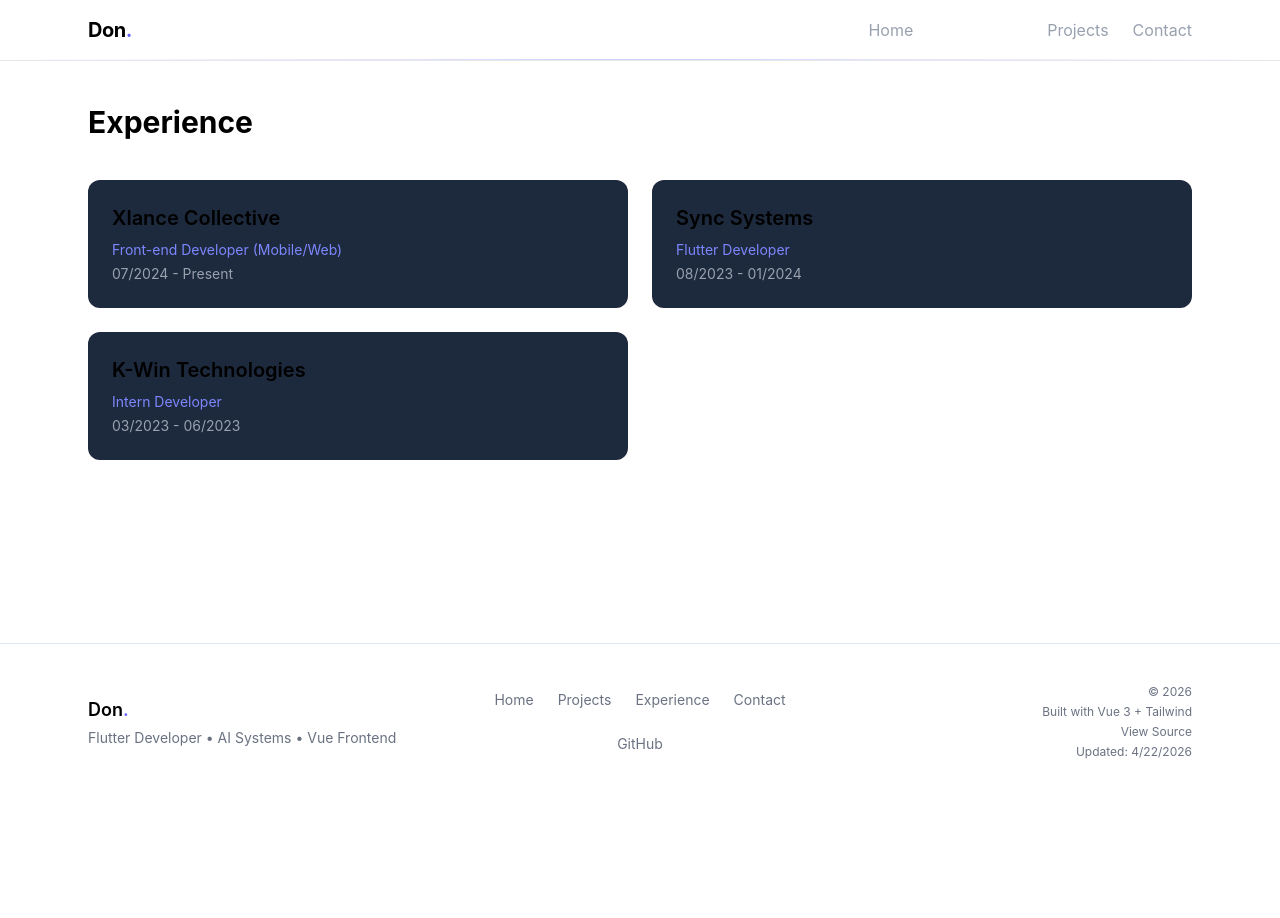
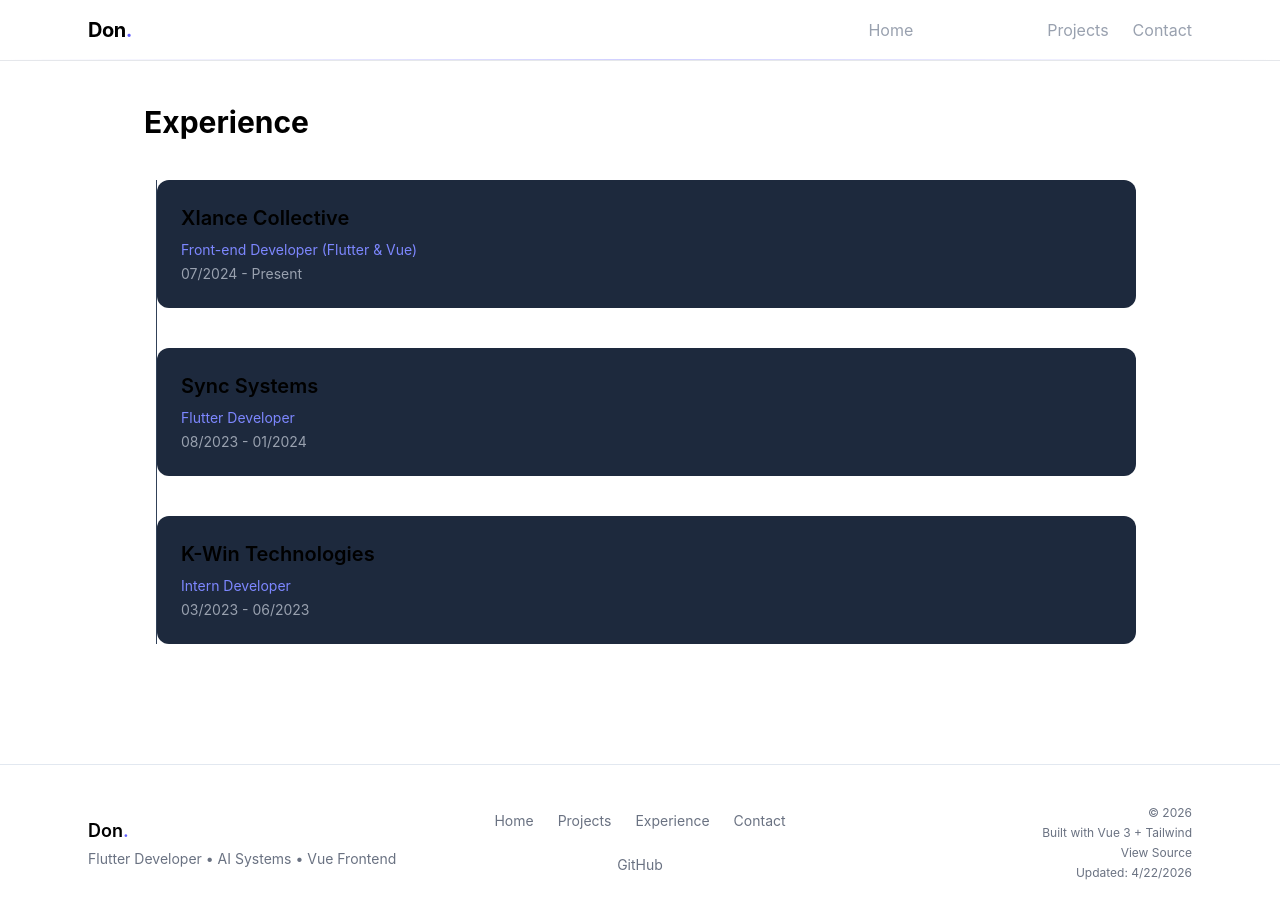
Before and after one commit to donKhant-programmer/donkhant-portfolio, a Vue app: page /experience in a window 1280 px wide. Shown: the top 918 px of the page. Before the commit the page ends 800 px from the top, so only its background shows below. Built offline with nearby package versions, Linux system fonts and the light colour scheme.

Commit message:
company timeline display ui change

```diff
--- a/src/data/companies.ts
+++ b/src/data/companies.ts
@@ -6,28 +6,48 @@ export type Company = {
   responsibilities: string[];
   contributions: string[];
   tech: string[];
-  projects: string[]; // link to project ids
+  projects: string[];
+  summary: string;
+  tags: string[];
 };
 
 export const companies: Company[] = [
   {
     id: "xlance",
     name: "Xlance Collective",
-    role: "Front-end Developer (Mobile/Web)",
+    role: "Front-end Developer (Flutter & Vue)",
     duration: "07/2024 - Present",
+
+    summary:
+      "Built and contributed to production-grade multi-industry applications including hotel, school, and restaurant platforms with AI-powered features and workflow systems.",
+
     responsibilities: [
-      "Built multi-service mobile applications",
-      "Integrated AI assistant with voice & chat",
-      "Implemented Firebase backend & authentication",
+      "Built multi-service mobile applications using Flutter",
+      "Integrated AI assistant with voice and chat interactions",
+      "Implemented Firebase authentication and backend services",
+      "Developed enterprise workflow systems with multiple modules",
       "Worked with REST APIs and cross-platform integrations",
-      "Collaborated with designers and clients",
+      "Collaborated with designers, PMs, and clients",
     ],
+
     contributions: [
-      "Led development of scalable multi-industry app",
-      "Designed AI interaction workflows",
-      "Improved app performance and UX across modules",
+      "Led development of scalable multi-industry platform",
+      "Designed AI interaction flows for real-time assistance",
+      "Improved performance, UX consistency, and architecture stability",
+      "Developed Flutter Flame-based game with ads integration",
+      "Built Vue.js frontend modules for web-based systems",
     ],
-    tech: ["Flutter", "Firebase", "REST API", "Vue"],
+
+    tech: ["Flutter", "Vue 3", "Firebase", "REST API", "Provider"],
+
+    tags: [
+      "Flutter Development",
+      "AI Integration",
+      "Vue Frontend",
+      "Firebase Backend",
+      "System Architecture",
+    ],
+
     projects: ["ai-multi", "medical-ai", "hr_workflow", "tour", "festival"],
   },
 
@@ -36,16 +56,32 @@ export const companies: Company[] = [
     name: "Sync Systems",
     role: "Flutter Developer",
     duration: "08/2023 - 01/2024",
+
+    summary:
+      "Developed and maintained production food delivery applications with focus on UI/UX, API integration, and ordering workflows.",
+
     responsibilities: [
-      "Worked on food delivery app UI",
-      "Integrated APIs for ordering system",
-      "Improved UX and performance",
+      "Developed UI for food delivery application",
+      "Integrated REST APIs for ordering flow",
+      "Improved app performance and user experience",
+      "Worked on feature updates based on client feedback",
     ],
+
     contributions: [
-      "Delivered new features based on client feedback",
-      "Enhanced ordering workflow",
+      "Delivered end-to-end ordering workflow improvements",
+      "Enhanced UI consistency and responsiveness",
+      "Optimized app performance across devices",
     ],
+
     tech: ["Flutter", "REST API"],
+
+    tags: [
+      "Mobile UI Development",
+      "API Integration",
+      "UX Improvement",
+      "Flutter Apps",
+    ],
+
     projects: [],
   },
 
@@ -54,15 +90,30 @@ export const companies: Company[] = [
     name: "K-Win Technologies",
     role: "Intern Developer",
     duration: "03/2023 - 06/2023",
+
+    summary:
+      "Contributed to a restaurant POS system focusing on billing, order management UI, and system coordination with backend teams.",
+
     responsibilities: [
-      "Worked on restaurant POS system",
-      "Collaborated with backend team",
+      "Worked on restaurant POS system UI development",
+      "Collaborated with backend developers for API integration",
+      "Assisted in system testing and demos",
     ],
+
     contributions: [
-      "Supported development of billing and order UI",
-      "Assisted in demos and presentations",
+      "Supported development of billing and order management modules",
+      "Assisted in preparing project presentations and demos",
     ],
+
     tech: ["Flutter"],
+
+    tags: [
+      "POS Systems",
+      "UI Development",
+      "Team Collaboration",
+      "Flutter Basics",
+    ],
+
     projects: [],
   },
 ];
--- a/src/pages/ExperiencePage.vue
+++ b/src/pages/ExperiencePage.vue
@@ -1,10 +1,18 @@
 <template>
-  <section class="py-10">
+  <section class="py-10 max-w-5xl mx-auto px-4">
+
     <h1 class="text-3xl font-bold mb-10">Experience</h1>
 
-    <div class="grid md:grid-cols-2 gap-6">
-      <CompanyCard v-for="c in companies" :key="c.id" :company="c" />
+    <div class="relative border-l border-slate-700 ml-3 space-y-10">
+
+      <CompanyCard
+        v-for="c in companies"
+        :key="c.id"
+        :company="c"
+      />
+
     </div>
+
   </section>
 </template>
 
```
